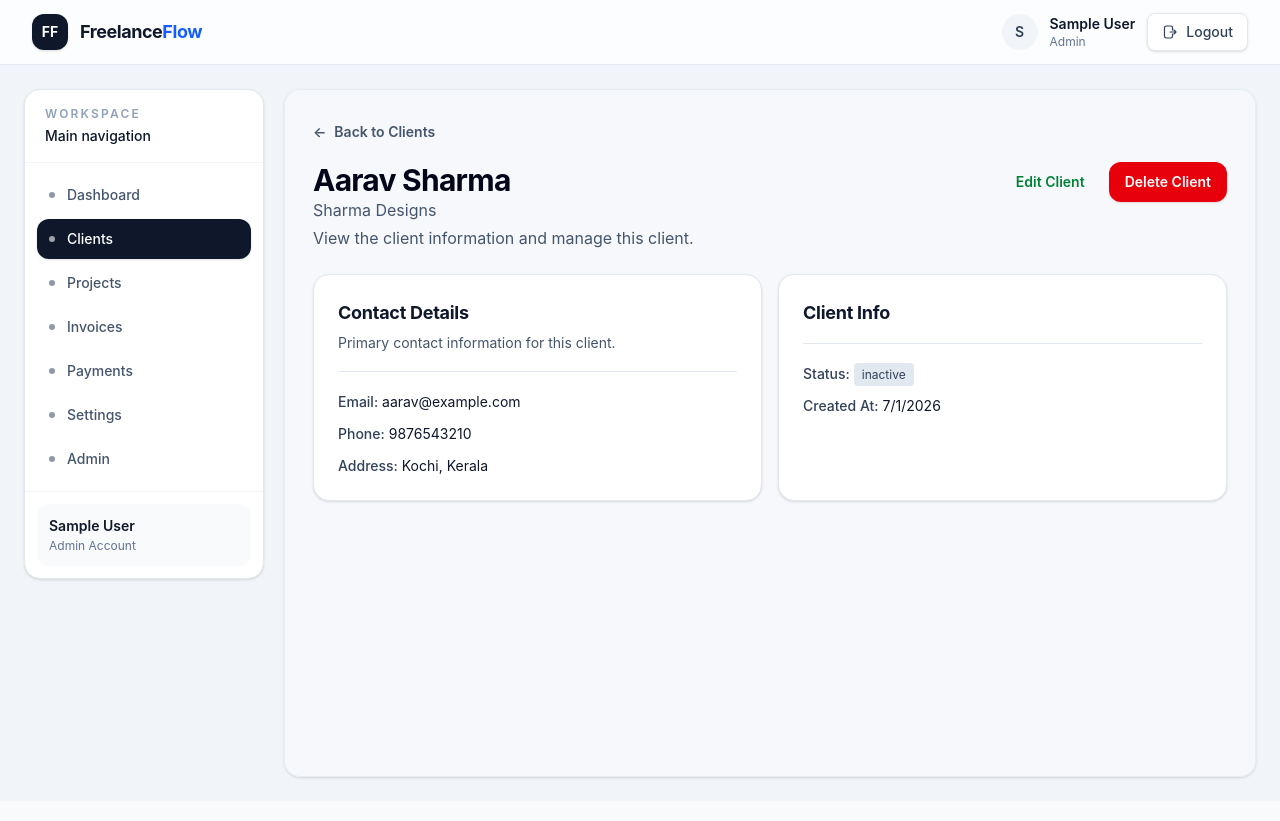
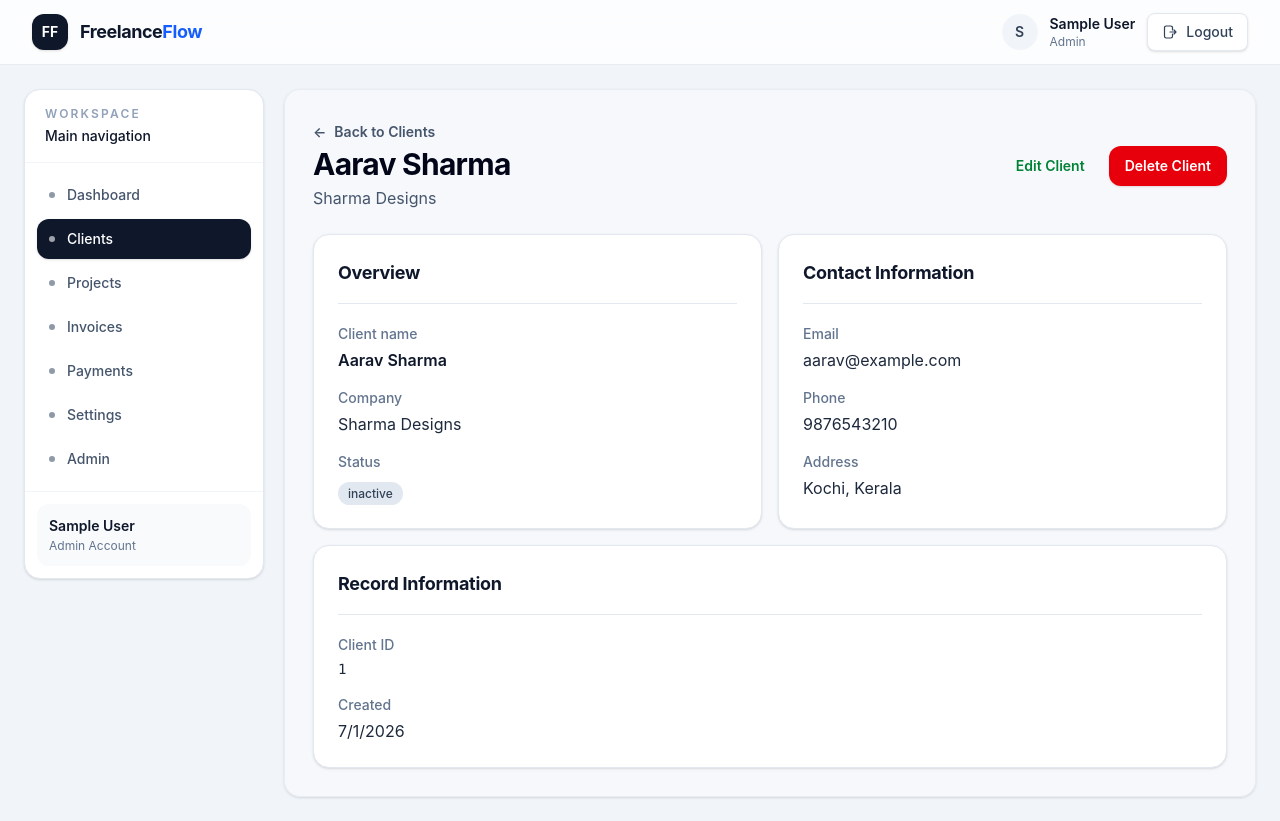
Before and after one commit to muhammedZak/freelance-flow, a React (Vite) app: page /clients/1 in a window 1280 px wide. Built offline with nearby package versions, Linux system fonts and the light colour scheme; data requests are answered from the project's data file; sample sign-in values are in the browser's storage.

Commit message:
refactor: extract client details workflow and components

```diff
--- /dev/null
+++ b/src/features/clients/components/ClientContactCard.jsx
@@ -0,0 +1,41 @@
+import SectionCard from '@/components/common/SectionCard';
+
+function ClientContactCard({ client }) {
+  return (
+    <SectionCard title='Contact Information'>
+      <dl className='space-y-4'>
+        <div>
+          <dt className='text-sm font-medium text-slate-500 dark:text-slate-400'>
+            Email
+          </dt>
+
+          <dd className='mt-1 wrap-break-word text-slate-800 dark:text-slate-200'>
+            {client.email || 'Not provided'}
+          </dd>
+        </div>
+
+        <div>
+          <dt className='text-sm font-medium text-slate-500 dark:text-slate-400'>
+            Phone
+          </dt>
+
+          <dd className='mt-1 text-slate-800 dark:text-slate-200'>
+            {client.phone || 'Not provided'}
+          </dd>
+        </div>
+
+        <div>
+          <dt className='text-sm font-medium text-slate-500 dark:text-slate-400'>
+            Address
+          </dt>
+
+          <dd className='mt-1 whitespace-pre-line text-slate-800 dark:text-slate-200'>
+            {client.address || 'Not provided'}
+          </dd>
+        </div>
+      </dl>
+    </SectionCard>
+  );
+}
+
+export default ClientContactCard;
--- /dev/null
+++ b/src/features/clients/components/ClientDetailsActions.jsx
@@ -0,0 +1,22 @@
+import ActionLink from "@/components/common/ActionLink";
+import Button from "@/components/common/Button";
+
+function ClientDetailsActions({ clientId, deleting = false, onDelete }) {
+  return (
+    <div className='flex flex-wrap gap-2'>
+      <ActionLink to={`/clients/${clientId}/edit`} variant='success'>
+        Edit Client
+      </ActionLink>
+
+      <Button
+        type='button'
+        variant='danger'
+        disabled={deleting}
+        onClick={onDelete}>
+        {deleting ? 'Deleting...' : 'Delete Client'}
+      </Button>
+    </div>
+  );
+}
+
+export default ClientDetailsActions;
--- /dev/null
+++ b/src/features/clients/components/ClientMetadataCard.jsx
@@ -0,0 +1,33 @@
+import SectionCard from '@/components/common/SectionCard';
+
+import { formatDate } from '@/utils/formatDate';
+
+function ClientMetadataCard({ client }) {
+  return (
+    <SectionCard title='Record Information'>
+      <dl className='space-y-4'>
+        <div>
+          <dt className='text-sm font-medium text-slate-500 dark:text-slate-400'>
+            Client ID
+          </dt>
+
+          <dd className='mt-1 wrap-break-word font-mono text-sm text-slate-800 dark:text-slate-200'>
+            {client.id}
+          </dd>
+        </div>
+
+        <div>
+          <dt className='text-sm font-medium text-slate-500 dark:text-slate-400'>
+            Created
+          </dt>
+
+          <dd className='mt-1 text-slate-800 dark:text-slate-200'>
+            {client.createdAt ? formatDate(client.createdAt) : 'Not available'}
+          </dd>
+        </div>
+      </dl>
+    </SectionCard>
+  );
+}
+
+export default ClientMetadataCard;
--- /dev/null
+++ b/src/features/clients/components/ClientOverviewCard.jsx
@@ -0,0 +1,43 @@
+import SectionCard from '@/components/common/SectionCard';
+
+import ClientStatusBadge from './ClientStatusBadge';
+
+function ClientOverviewCard({ client }) {
+  return (
+    <SectionCard title='Overview'>
+      <dl className='space-y-4'>
+        <div>
+          <dt className='text-sm font-medium text-slate-500 dark:text-slate-400'>
+            Client name
+          </dt>
+
+          <dd className='mt-1 text-base font-semibold text-slate-900 dark:text-white'>
+            {client.name || 'Not provided'}
+          </dd>
+        </div>
+
+        <div>
+          <dt className='text-sm font-medium text-slate-500 dark:text-slate-400'>
+            Company
+          </dt>
+
+          <dd className='mt-1 text-slate-800 dark:text-slate-200'>
+            {client.company || 'Not provided'}
+          </dd>
+        </div>
+
+        <div>
+          <dt className='text-sm font-medium text-slate-500 dark:text-slate-400'>
+            Status
+          </dt>
+
+          <dd className='mt-2'>
+            <ClientStatusBadge status={client.status} />
+          </dd>
+        </div>
+      </dl>
+    </SectionCard>
+  );
+}
+
+export default ClientOverviewCard;
--- /dev/null
+++ b/src/features/clients/hooks/useClientDetails.js
@@ -0,0 +1,84 @@
+import { useEffect } from 'react';
+import { useDispatch, useSelector } from 'react-redux';
+
+import {
+  selectClientsError,
+  selectClientsLoading,
+  selectSelectedClient,
+} from '../clientsSelectors';
+
+import {
+  clearClientMessages,
+  clearSelectedClient,
+  fetchClientById,
+  removeClient,
+} from '../clientsSlice';
+
+function useClientDetails(clientId) {
+  const dispatch = useDispatch();
+
+  const selectedClient = useSelector(selectSelectedClient);
+  const loading = useSelector(selectClientsLoading);
+  const error = useSelector(selectClientsError);
+
+  const client =
+    selectedClient && String(selectedClient.id) === String(clientId)
+      ? selectedClient
+      : null;
+
+  useEffect(() => {
+    if (!clientId) {
+      return undefined;
+    }
+
+    dispatch(clearClientMessages());
+    dispatch(clearSelectedClient());
+    dispatch(fetchClientById(String(clientId)));
+
+    return () => dispatch(clearSelectedClient());
+  }, [clientId, dispatch]);
+
+  function retry() {
+    if (!clientId) {
+      return;
+    }
+
+    dispatch(clearClientMessages());
+    dispatch(clearSelectedClient());
+    dispatch(fetchClientById(String(clientId)));
+  }
+
+  async function deleteCurrentClient() {
+    if (!clientId) {
+      return false;
+    }
+
+    try {
+      await dispatch(removeClient(String(clientId))).unwrap();
+
+      return true;
+    } catch (error) {
+      return false;
+    }
+  }
+
+  const isInitialLoading = loading && !client;
+
+  const isDeleting = loading && Boolean(client);
+
+  const hasLoadError = Boolean(error) && !client;
+
+  return {
+    client,
+    error,
+
+    isInitialLoading,
+    isDeleting,
+    hasLoadError,
+
+    retry,
+    deleteCurrentClient,
+  };
+}
+
+export default useClientDetails;
--- a/src/features/clients/pages/ClientDetailesPage.jsx
+++ b/src/features/clients/pages/ClientDetailesPage.jsx
@@ -1,139 +1,98 @@
-import { useEffect } from 'react';
-import { Link, useNavigate, useParams } from 'react-router-dom';
-import { useDispatch, useSelector } from 'react-redux';
+import { useNavigate, useParams } from 'react-router-dom';
 
 import Loading from '@components/common/Loading';
 import ErrorMessage from '@components/common/ErrorMessage';
 import PageHeader from '@components/common/PageHeader';
 import BackLink from '@components/common/BackLink';
-import ActionLink from '@components/common/ActionLink';
-import Button from '@components/common/Button';
-import SectionCard from '@components/common/SectionCard';
+import EmptyState from '@/components/common/EmptyState';
 
-import {
-  clearClientMessages,
-  clearSelectedClient,
-  fetchClientById,
-  removeClient,
-} from '../clientsSlice';
+import ClientContactCard from '../components/ClientContactCard';
+import ClientDetailsActions from '../components/ClientDetailsActions';
+import ClientMetadataCard from '../components/ClientMetadataCard';
+import ClientOverviewCard from '../components/ClientOverviewCard';
 
-import { formatDate } from '@/utils/formatDate';
-
-import {
-  selectClientsError,
-  selectClientsLoading,
-  selectSelectedClient,
-} from '../clientsSelectors';
+import useClientDetails from '../hooks/useClientDetails';
 
 function ClientDetailesPage() {
   const { id } = useParams();
 
-  const dispatch = useDispatch();
   const navigate = useNavigate();
 
-  const selectedClient = useSelector(selectSelectedClient);
-  const loading = useSelector(selectClientsLoading);
-  const error = useSelector(selectClientsError);
+  const {
+    client,
+    error,
 
-  useEffect(() => {
-    dispatch(clearClientMessages());
-    dispatch(fetchClientById(id));
+    isInitialLoading,
+    isDeleting,
+    hasLoadError,
 
-    return () => {
-      dispatch(clearSelectedClient());
-    };
-  }, [dispatch, id]);
+    retry,
+    deleteCurrentClient,
+  } = useClientDetails(id);
 
   async function handleDelete() {
-    const confirmDelete = window.confirm(
+    const confirmed = window.confirm(
       'Are you sure you want to delete this client?',
     );
 
-    if (!confirmDelete) {
+    if (!confirmed) {
       return;
     }
 
-    try {
-      await dispatch(removeClient(id)).unwrap();
+    const deleted = await deleteCurrentClient();
+
+    if (deleted) {
       navigate('/clients');
-    } catch (error) {
-      console.log(error);
     }
   }
 
-  if (loading && !selectedClient) {
-    return <Loading />;
+  if (isInitialLoading) {
+    return <Loading message='Loading client details.' />;
   }
 
-  if (error) {
-    return <ErrorMessage message={error} />;
+  if (hasLoadError) {
+    return (
+      <ErrorMessage
+        title='Unable to load client'
+        message={error}
+        onRetry={retry}
+        retryText='Reload Client'
+      />
+    );
   }
 
-  if (!selectedClient) {
-    return <ErrorMessage message='Client not found' />;
+  if (!client) {
+    return <EmptyState message='Client not found.' />;
   }
 
   return (
     <div className='workspace-page'>
-      <div className='mb-4'>
-        <BackLink to='/clients'>Back to Clients</BackLink>
-      </div>
+      <BackLink to='/clients'>Back to Clients</BackLink>
 
       <PageHeader
-        title={selectedClient.name}
-        company={selectedClient.company}
-        description='View the client information and manage this client.'>
-        <ActionLink to={`/clients/${selectedClient.id}/edit`} variant='success'>
-          Edit Client
-        </ActionLink>
-
-        <Button type='button' variant='danger' onClick={handleDelete}>
-          Delete Client
-        </Button>
+        title={client.name}
+        description={client.company || 'View and manage this client.'}>
+        <ClientDetailsActions
+          clientId={client.id}
+          deleting={isDeleting}
+          onDelete={handleDelete}
+        />
       </PageHeader>
 
-      <div className='grid gap-4 md:grid-cols-2'>
-        <SectionCard
-          title='Contact Details'
-          description='Primary contact information for this client.'>
-          <div className='space-y-3 text-sm'>
-            <p>
-              <span className='font-medium text-slate-700'>Email:</span>{' '}
-              {selectedClient.email}
-            </p>
+      {error && (
+        <div className='mb-4'>
+          <MessageAlert type='error' message={error} />
+        </div>
+      )}
 
-            <p>
-              <span className='font-medium text-slate-700'>Phone:</span>{' '}
-              {selectedClient.phone}
-            </p>
+      <div className='grid gap-4 lg:grid-cols-2'>
+        <ClientOverviewCard client={client} />
 
-            <p>
-              <span className='font-medium text-slate-700'>Address:</span>{' '}
-              {selectedClient.address}
-            </p>
-          </div>
-        </SectionCard>
+        <ClientContactCard client={client} />
 
-        <SectionCard title='Client Info'>
-          <div className='space-y-3 text-sm'>
-            <p>
-              <span className='font-medium text-slate-700'>Status:</span>{' '}
-              <span
-                className={
-                  selectedClient.status === 'active'
-                    ? 'rounded bg-green-100 px-2 py-1 text-xs text-green-700'
-                    : 'rounded bg-slate-200 px-2 py-1 text-xs text-slate-700'
-                }>
-                {selectedClient.status}
-              </span>
-            </p>
-
-            <p>
-              <span className='font-medium text-slate-700'>Created At:</span>{' '}
-              {formatDate(selectedClient.createdAt)}
-            </p>
-          </div>
-        </SectionCard>
+        <div className='lg:col-span-2'>
+          <ClientMetadataCard client={client} />
+        </div>
       </div>
     </div>
   );
```
